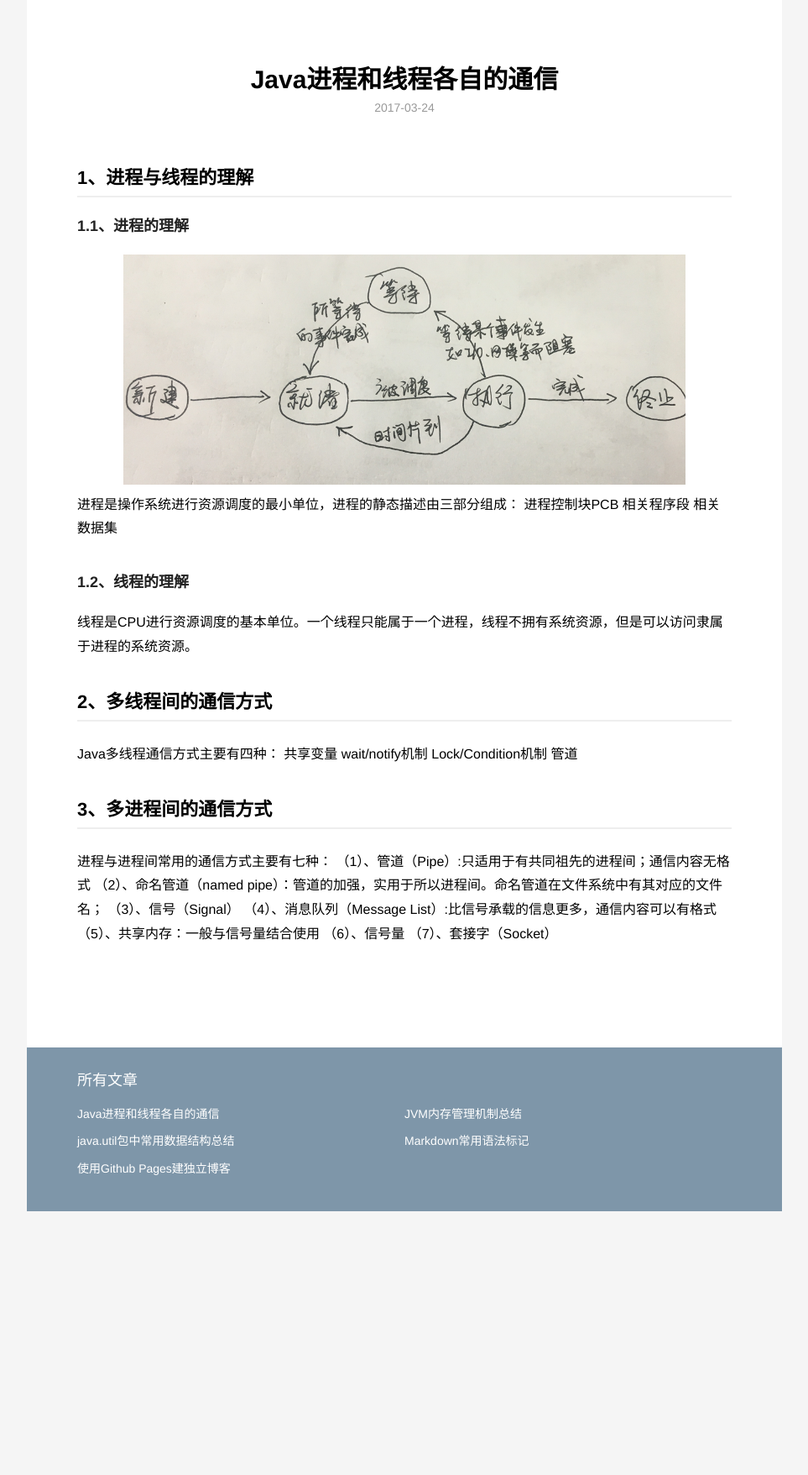
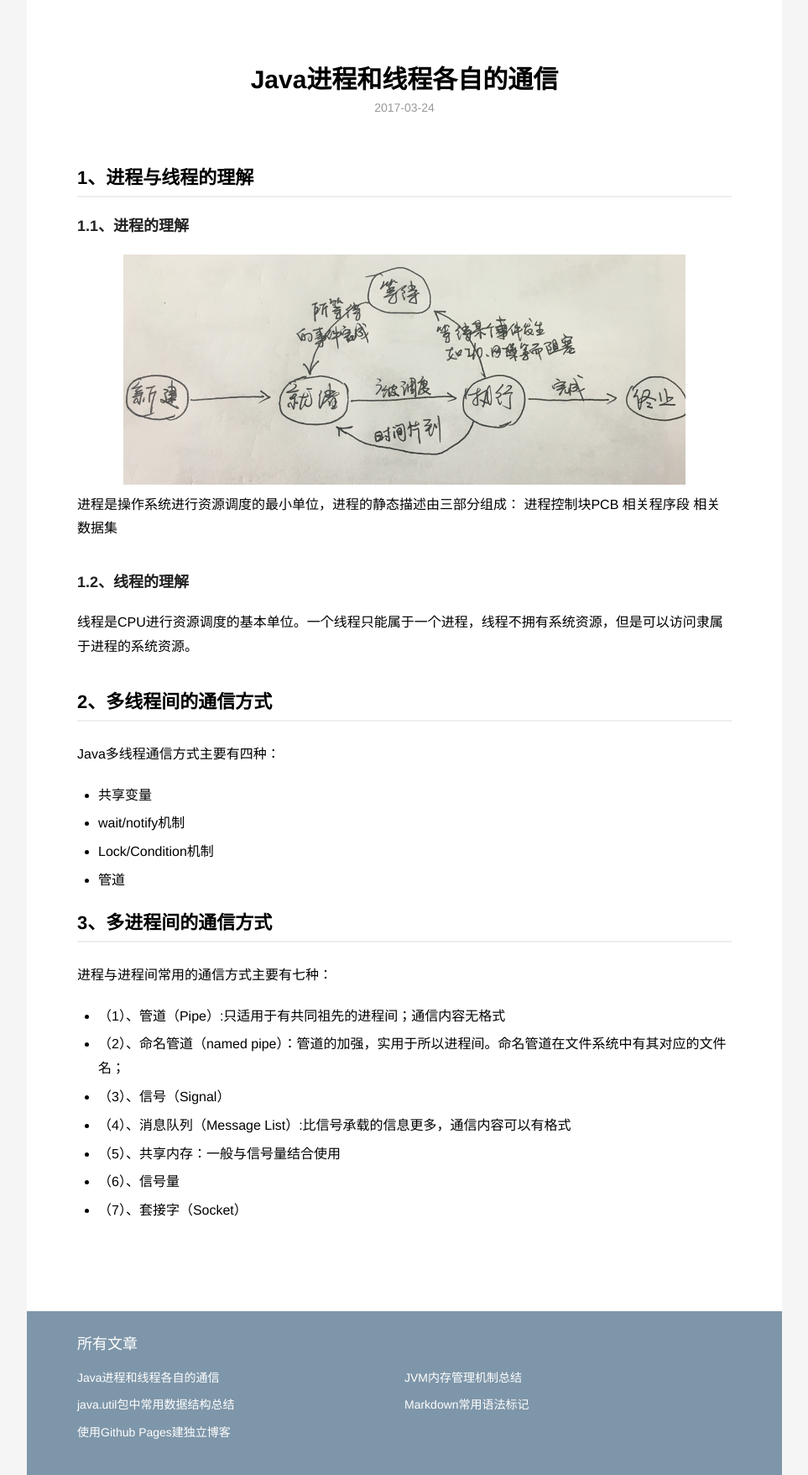
Before and after one commit to wangkun11/wangkun11.github.io, a Jekyll site: the page built from _posts/2017-03-24-Java进程和线程各自的通信.md, in a window 1280 px wide. Shown: the whole page at 84% size, without its empty margins (158-1121 px from the left). Built offline with Jekyll 4.4.1, drawn with Linux system fonts in a browser that asks for light colours; before the commit the page ends 1442 px from its top, so only the background shows below that.

Commit message:
格式修改

```diff
--- a/_posts/2017-03-24-Java进程和线程各自的通信.md
+++ b/_posts/2017-03-24-Java进程和线程各自的通信.md
@@ -18,17 +18,17 @@ description: Java在代码编程的时候经常会涉及到多线程的概率，
 
 ## 2、多线程间的通信方式
 Java多线程通信方式主要有四种：
-	共享变量
-	wait/notify机制
-	Lock/Condition机制
-	管道
+* 共享变量
+* wait/notify机制
+* Lock/Condition机制
+* 管道
 
 ## 3、多进程间的通信方式
 进程与进程间常用的通信方式主要有七种：
-	（1）、管道（Pipe）:只适用于有共同祖先的进程间；通信内容无格式
-	（2）、命名管道（named pipe）：管道的加强，实用于所以进程间。命名管道在文件系统中有其对应的文件名；
-	（3）、信号（Signal）
-	（4）、消息队列（Message List）:比信号承载的信息更多，通信内容可以有格式
-	（5）、共享内存：一般与信号量结合使用
-	（6）、信号量
-	（7）、套接字（Socket）
+* （1）、管道（Pipe）:只适用于有共同祖先的进程间；通信内容无格式
+* （2）、命名管道（named pipe）：管道的加强，实用于所以进程间。命名管道在文件系统中有其对应的文件名；
+* （3）、信号（Signal）
+* （4）、消息队列（Message List）:比信号承载的信息更多，通信内容可以有格式
+* （5）、共享内存：一般与信号量结合使用
+* （6）、信号量
+* （7）、套接字（Socket）
```
